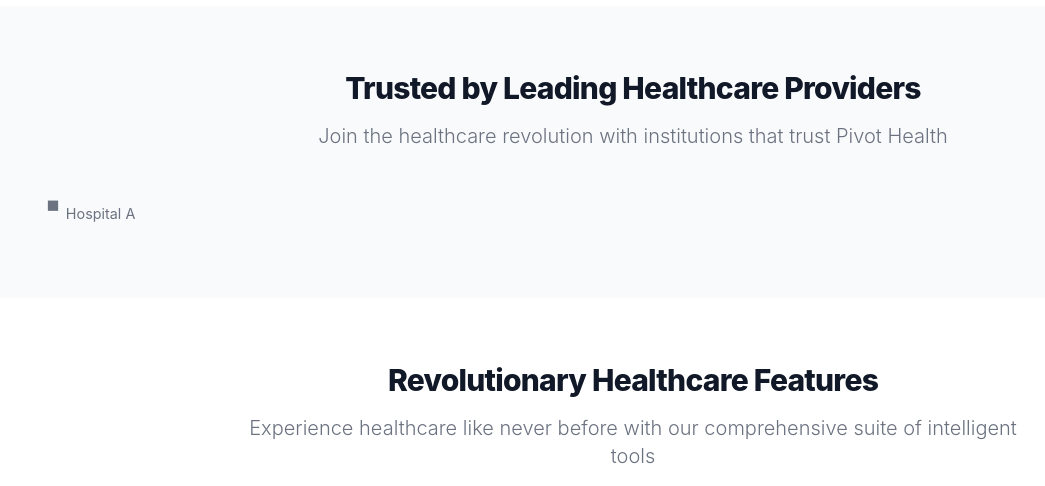
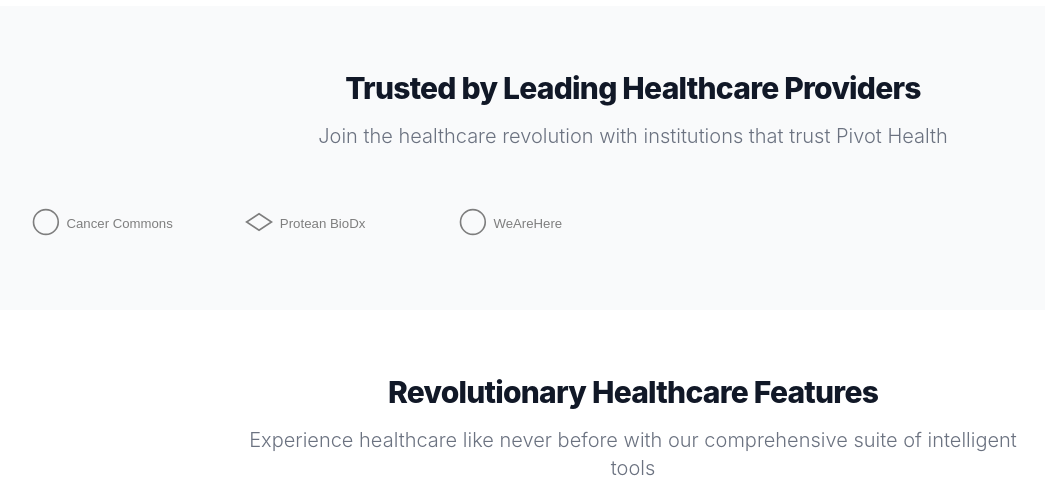
Before and after one commit to ariakerstein/pivot-health, a Flask app: page / in a window 1280 px wide. Shown: the part 626-1112 px from the top of the page, without its empty margins (7-1052 px from the left). Run offline with Flask 3, Linux system fonts and the light colour scheme; some libraries are stand-ins or nearby versions.

Commit message:
Agent query: Are the three partner logos (Cancer Commons, Protean BioDx, and WeAreHere) visible in the trusted section with proper spacing and hover effects?
Add partner logos to homepage with hover grayscale effect.

Screenshot: https://storage.googleapis.com/screenshot-production-us-central1/06abb131-9504-4301-9196-ae4d9d3055b2/8e2a7ffa-8955-4fea-94d1-c52152a01d30.jpg

```diff
--- a/static/css/main.css
+++ b/static/css/main.css
@@ -759,16 +759,16 @@ video {
   height: 2.5rem;
 }
 
+.h-12 {
+  height: 3rem;
+}
+
 .h-2\.5 {
   height: 0.625rem;
 }
 
 .h-8 {
   height: 2rem;
-}
-
-.h-9 {
-  height: 2.25rem;
 }
 
 .w-8 {
@@ -1096,6 +1096,11 @@ video {
   box-shadow: var(--tw-ring-offset-shadow, 0 0 #0000), var(--tw-ring-shadow, 0 0 #0000), var(--tw-shadow);
 }
 
+.grayscale {
+  --tw-grayscale: grayscale(100%);
+  filter: var(--tw-blur) var(--tw-brightness) var(--tw-contrast) var(--tw-grayscale) var(--tw-hue-rotate) var(--tw-invert) var(--tw-saturate) var(--tw-sepia) var(--tw-drop-shadow);
+}
+
 .transition-all {
   transition-property: all;
   transition-timing-function: cubic-bezier(0.4, 0, 0.2, 1);
@@ -1133,9 +1138,9 @@ video {
   color: rgb(29 78 216 / var(--tw-text-opacity, 1));
 }
 
-.hover\:text-gray-900:hover {
-  --tw-text-opacity: 1;
-  color: rgb(17 24 39 / var(--tw-text-opacity, 1));
+.hover\:grayscale-0:hover {
+  --tw-grayscale: grayscale(0);
+  filter: var(--tw-blur) var(--tw-brightness) var(--tw-contrast) var(--tw-grayscale) var(--tw-hue-rotate) var(--tw-invert) var(--tw-saturate) var(--tw-sepia) var(--tw-drop-shadow);
 }
 
 .focus\:z-10:focus {
--- a/templates/index.html
+++ b/templates/index.html
@@ -34,13 +34,15 @@
             <p class="mb-5 font-light text-gray-500 sm:text-xl dark:text-gray-400">Join the healthcare revolution with institutions that trust Pivot Health</p>
         </div>
         <div class="grid grid-cols-2 gap-8 text-gray-500 sm:gap-12 md:grid-cols-3 lg:grid-cols-6 dark:text-gray-400">
-            <a href="#" class="flex justify-center items-center">
-                <svg class="h-9 hover:text-gray-900 dark:hover:text-white" viewBox="0 0 125 35" fill="currentColor">
-                    <path d="M12.5 2.5h10v10h-10z"></path>
-                    <text x="30" y="20" class="text-sm">Hospital A</text>
-                </svg>
+            <a href="https://cancercommons.org" class="flex justify-center items-center" target="_blank" rel="noopener">
+                <img src="{{ url_for('static', filename='images/partner-logos/cancer-commons.svg') }}" alt="Cancer Commons Logo" class="h-12 grayscale hover:grayscale-0 transition-all">
             </a>
-            <!-- Add more partner logos as needed -->
+            <a href="https://www.proteanbiodx.com" class="flex justify-center items-center" target="_blank" rel="noopener">
+                <img src="{{ url_for('static', filename='images/partner-logos/protean-biodx.svg') }}" alt="Protean BioDx Logo" class="h-12 grayscale hover:grayscale-0 transition-all">
+            </a>
+            <a href="https://wearehere.com" class="flex justify-center items-center" target="_blank" rel="noopener">
+                <img src="{{ url_for('static', filename='images/partner-logos/we-are-here.svg') }}" alt="WeAreHere Logo" class="h-12 grayscale hover:grayscale-0 transition-all">
+            </a>
         </div>
     </div>
 </section>
```
Also changed, not shown: static/images/partner-logos/cancer-commons.svg (added), static/images/partner-logos/protean-biodx.svg (added), static/images/partner-logos/we-are-here.svg (added).
